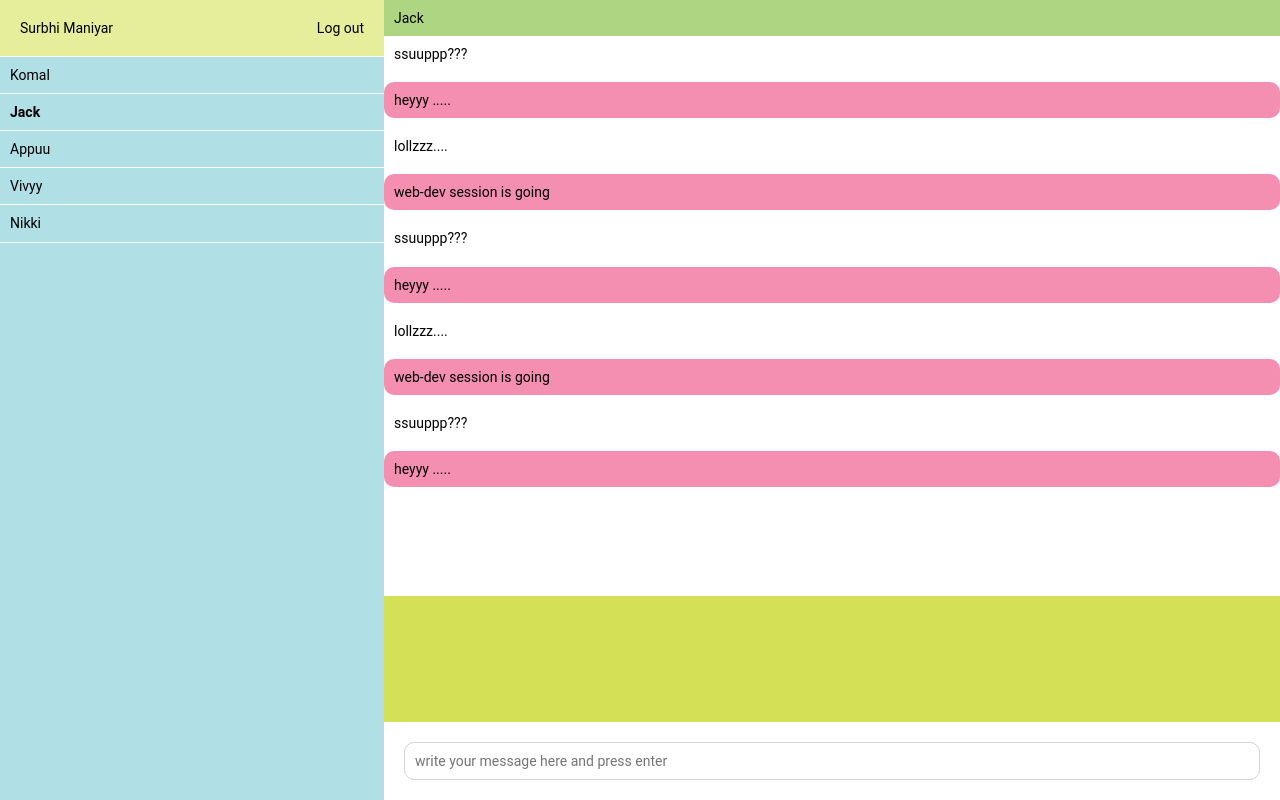
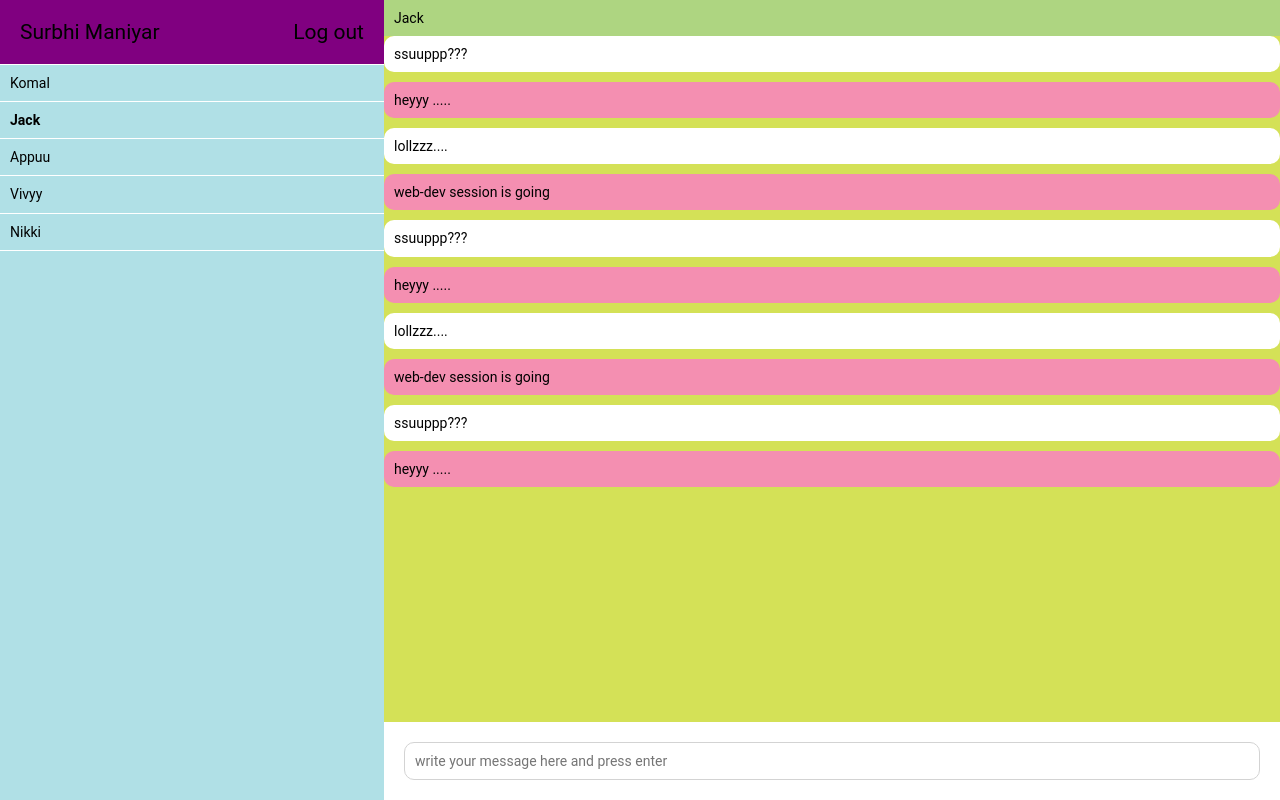
Before and after one commit to 201612004/snappy-chat, a plain HTML site: page chat.html in a window 1280 px wide. Drawn offline with nearby package versions, Linux system fonts and the light colour scheme; a web font is replaced by a local one.

Commit message:
resolved img bug:

```diff
--- a/style.css
+++ b/style.css
@@ -59,7 +59,8 @@ body.homepage{
   color: black;
 }
 .user-info{
-  background: #E6EE9C;
+  background: purple;
+  font-size: 1.5em;
   padding: 20px;
   border-bottom: solid 1px white;
 }
@@ -94,7 +95,7 @@ body.homepage{
   font-weight: bold;
 }
 .messages{
-  background: white;
+  background: #D4E157;
   height: 70%;
   overflow: auto;
 
```
Also changed, not shown: index.html (+1 -1 lines).
